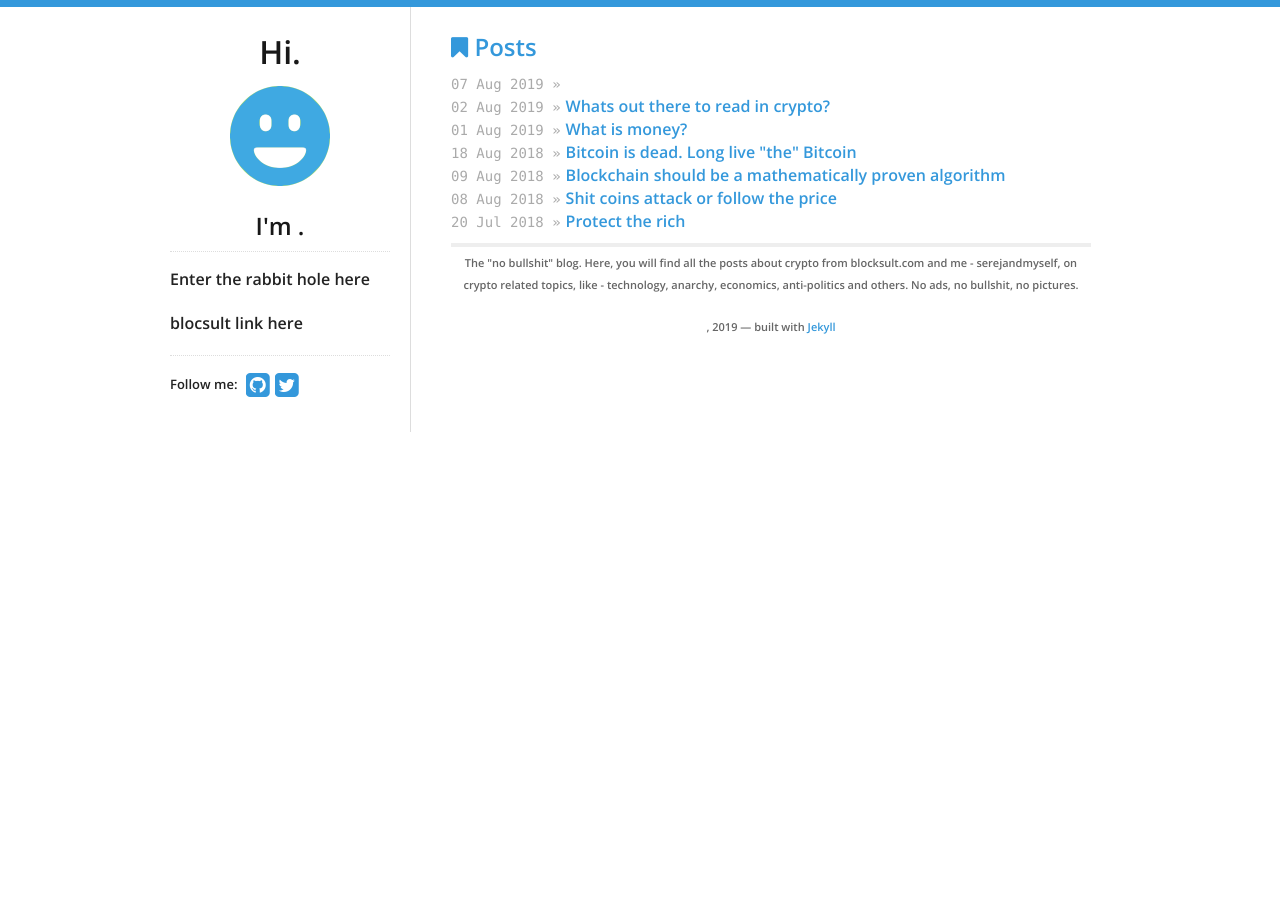
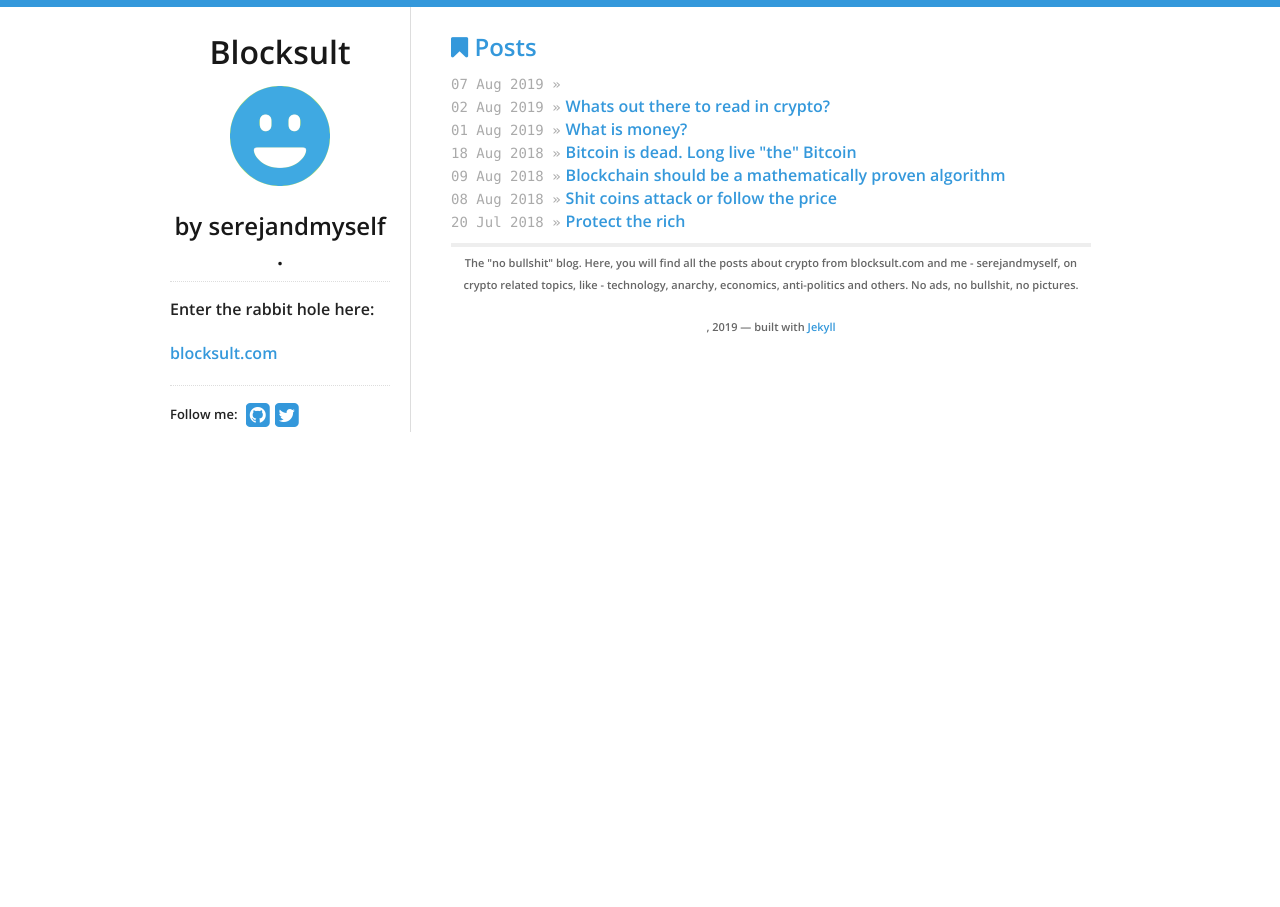
Before and after one commit to serejandmyself/serejandmyself.github.io, a Jekyll site: the page built from index.html, in a window 1280 px wide. Built offline with Jekyll 4.4.1, drawn with Linux system fonts in a browser that asks for light colours.

Commit message:
Update sidebar.html

```diff
--- a/_includes/sidebar.html
+++ b/_includes/sidebar.html
@@ -1,5 +1,5 @@
 <nav>
-  <h1>Hi.</h1>
+  <h1>Blocksult</h1>
   <a href="/">
     {% if site.data.theme.social.gravatar %}
     <img src="http://www.gravatar.com/avatar/{{ site.data.theme.social.gravatar }}?s=200" id="gravatar" alt="My photo"/>
@@ -7,11 +7,11 @@
     <img src="/logo.png" id="logo" alt="Blog logo"/>
     {% endif %}
   </a>
-  <h2>I'm <a href="/">{{ site.data.theme.name }}</a>.</h2>
+  <h2> by serejandmyself <a href="/">{{ site.data.theme.name }}</a>.</h2>
   <div id="bio">
-    <p>Enter the rabbit hole here</p>
+    <p> Enter the rabbit hole here: </p>
     <p>
-      blocsult link here</code>
+      <a href="https://blocksult.com/">blocksult.com</a>
     </p>
   </div>
   <div id="social">
```
